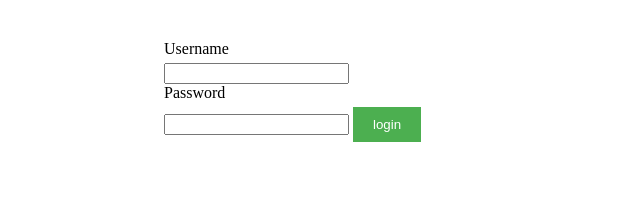
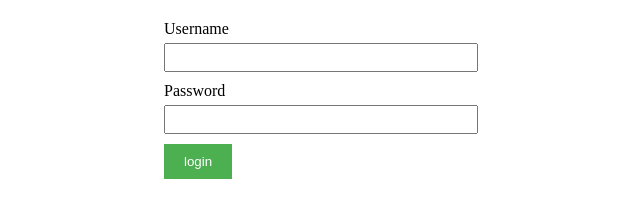
Before and after one commit to iamneo-production/ddaabcacdae305677596bfdbccbfebeddone, a website: page public/index.html in a window 1280 px wide. Shown: the whole page, without its empty margins (326-966 px from the left). Drawn offline with Linux system fonts and the light colour scheme.

Commit message:
Backup Commit

```diff
--- a/public/index.html
+++ b/public/index.html
@@ -9,18 +9,15 @@
     .container{
       width: 300px;
       margin: 20px auto;
-      padding: 20px;
     }
     label{
       display:block;
       margin-bottom: 5px;
     }
-    input[type="text"]
-    input[type="password"]{
+    input{
       width: 300px;
       padding: 5px;
       margin-bottom: 10px;
-      border: 1px solid grey;
     }
     .button{
       padding: 10px 20px;
@@ -45,5 +42,7 @@
     id="password" name="password">
     <button type="submit"
     class="button">login</button>
+    </form>
+  </div>
 </body>
 </html>
```
